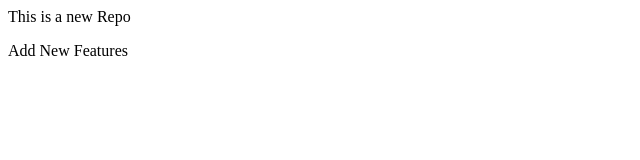
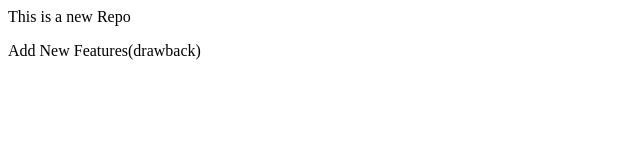
Before and after one commit to Jating19/LocalRepo, a plain HTML site: page index.html in a window 1280 px wide. Shown: the full height of the page, 0-640 px from the left. Drawn offline with Linux system fonts and the light colour scheme.

Commit message:
Add Drawback

```diff
--- a/index.html
+++ b/index.html
@@ -1,2 +1,2 @@
 <p>This is a new Repo</p>
-<p>Add New Features</p>
+<p>Add New Features(drawback)</p>
```
